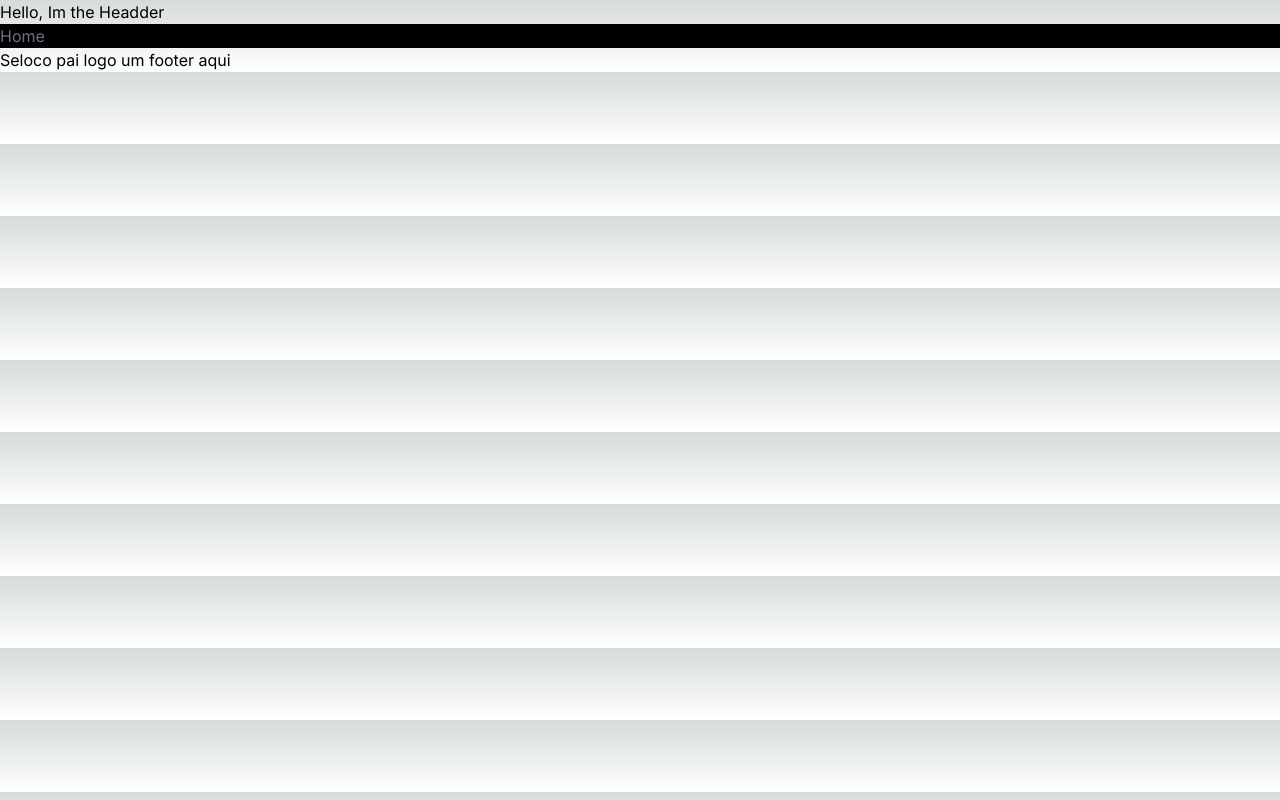
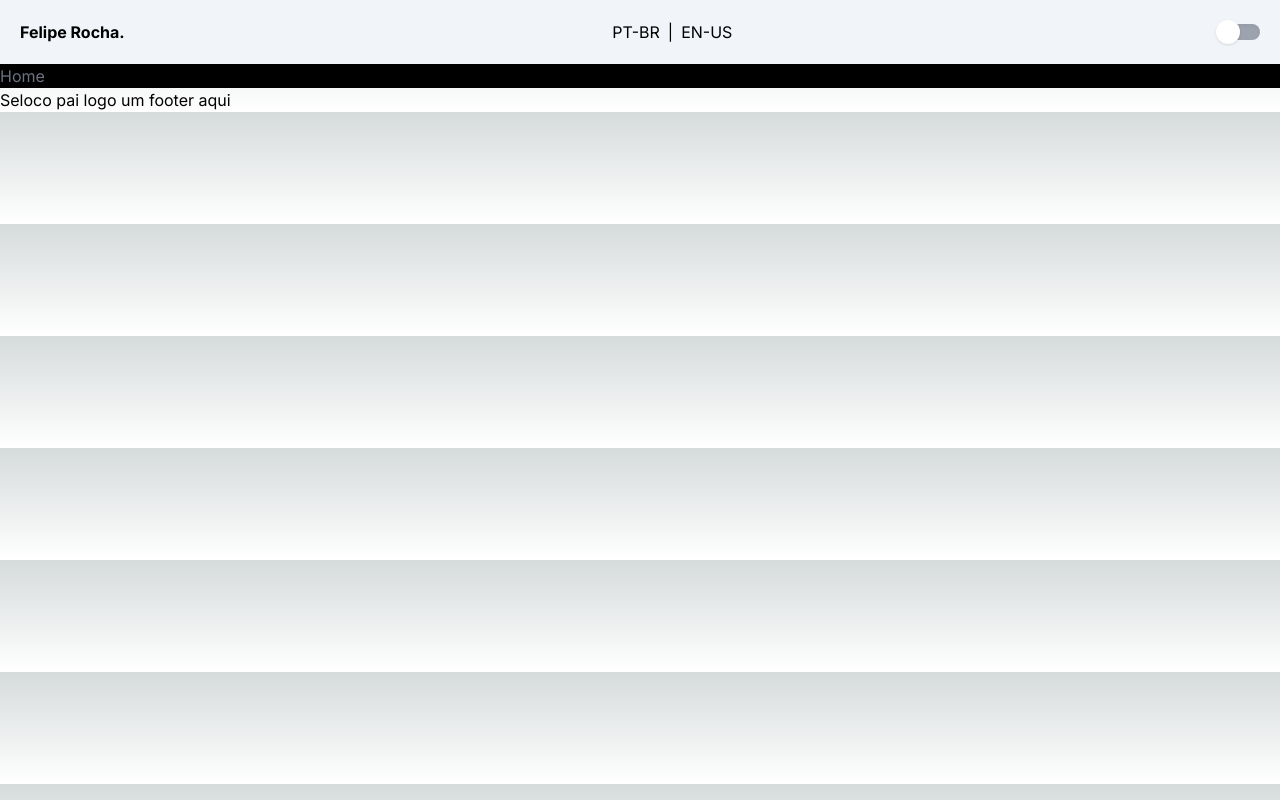
Before and after one commit to feliperocha93/feliperocha, a Next.js app: page / in a window 1280 px wide. Built offline with nearby package versions, Linux system fonts and the light colour scheme; no server answers.

Commit message:
feat: logic to toggle theme

```diff
--- a/src/app/layout.tsx
+++ b/src/app/layout.tsx
@@ -1,14 +1,18 @@
+import { Footer } from '@/components/Footer';
 import { Header } from '@/components/Header';
+import { Theme } from '@/types/Theme';
+
 import type { Metadata } from 'next';
+import { cookies } from 'next/dist/client/components/headers';
 import { Inter } from 'next/font/google';
+
 import './globals.css';
-import { Footer } from '@/components/Footer';
 
 const inter = Inter({ subsets: ['latin'] });
 
 export const metadata: Metadata = {
-  title: 'Create Next App',
-  description: 'Generated by create next app',
+  title: 'Felipe Rocha',
+  description: 'Generated by create next app as my own port',
 };
 
 export default function RootLayout({
@@ -16,10 +20,12 @@ export default function RootLayout({
 }: {
   children: React.ReactNode;
 }) {
+  const hasDarkModeCookie = cookies().get('theme')?.value === Theme.DARK;
+
   return (
-    <html lang='en'>
+    <html lang='en' className={hasDarkModeCookie ? Theme.DARK : undefined}>
       <body className={inter.className}>
-        <Header />
+        <Header hasDarkModeCookie={hasDarkModeCookie} />
         {children}
         <Footer />
       </body>
--- a/src/components/Header/index.tsx
+++ b/src/components/Header/index.tsx
@@ -1,7 +1,38 @@
-export function Header() {
+'use client';
+
+import { Toggle } from '@/components/Toggle/index';
+import { useTheme } from '@/hooks/useTheme';
+import { Theme } from '@/types/Theme';
+
+interface HeaderProps {
+  hasDarkModeCookie?: boolean;
+}
+
+export function Header({ hasDarkModeCookie = false }: HeaderProps) {
+  const { changeTheme, isDarkTheme } = useTheme({ hasDarkModeCookie });
+
   return (
-    <div>
-      <h1>Hello, Im the Headder</h1>
-    </div>
+    <header className='p-5 flex justify-between bg-slate-100 dark:bg-slate-700'>
+      <span className='font-bold text-black dark:text-white'>
+        Felipe Rocha.
+      </span>
+
+      <nav>
+        <ul className='flex'>
+          <li>
+            <button onClick={() => alert('Olá')}>PT-BR</button>
+          </li>
+          <span className='mx-2'>|</span>
+          <li>
+            <button>EN-US</button>
+          </li>
+        </ul>
+      </nav>
+
+      <Toggle
+        onToggle={(checked) => changeTheme(checked ? Theme.DARK : Theme.LIGHT)}
+        checked={isDarkTheme}
+      />
+    </header>
   );
 }
--- /dev/null
+++ b/src/components/Toggle/index.tsx
@@ -0,0 +1,28 @@
+import './styles.css';
+
+interface ToggleProps {
+  checked: boolean;
+  onToggle: (checked: boolean) => void;
+  text?: string;
+}
+export function Toggle({ checked, onToggle, text }: ToggleProps) {
+  return (
+    <label htmlFor='toogle' className='flex items-center cursor-pointer'>
+      <div className='relative'>
+        <input
+          id='toogle'
+          type='checkbox'
+          className='sr-only'
+          checked={checked}
+          onChange={(e) => onToggle(e.target.checked)}
+        />
+
+        <div className='w-10 h-4 bg-gray-400 rounded-full shadow-inner'></div>
+
+        <div className='dot absolute w-6 h-6 bg-white rounded-full shadow -left-1 -top-1 transition'></div>
+      </div>
+
+      {text && <div className='ml-3 text-gray-700 font-medium'>{text}</div>}
+    </label>
+  );
+}
--- /dev/null
+++ b/src/components/Toggle/styles.css
@@ -0,0 +1,4 @@
+input:checked ~ .dot {
+  transform: translateX(100%);
+  background-color: #271515;
+}
--- /dev/null
+++ b/src/hooks/useTheme.tsx
@@ -0,0 +1,33 @@
+import { Theme } from '@/types/Theme';
+
+import { useState } from 'react';
+
+interface UseThemeProps {
+  hasDarkModeCookie: boolean;
+}
+
+export function useTheme({ hasDarkModeCookie }: UseThemeProps) {
+  const [theme, setTheme] = useState<Theme>(
+    hasDarkModeCookie ? Theme.DARK : Theme.LIGHT
+  );
+
+  function activeDarkTheme() {
+    setTheme(Theme.DARK);
+    document.documentElement.classList.add(Theme.DARK);
+  }
+
+  function activeLightTheme() {
+    setTheme(Theme.LIGHT);
+    document.documentElement.classList.remove(Theme.DARK);
+  }
+
+  function changeTheme(theme: Theme) {
+    theme === Theme.LIGHT ? activeLightTheme() : activeDarkTheme();
+    document.cookie = `theme=${theme}`;
+  }
+
+  return {
+    changeTheme,
+    isDarkTheme: theme === Theme.DARK,
+  };
+}
--- /dev/null
+++ b/src/types/Theme.ts
@@ -0,0 +1,4 @@
+export enum Theme {
+  DARK = 'dark',
+  LIGHT = 'light',
+}
--- a/tailwind.config.js
+++ b/tailwind.config.js
@@ -5,14 +5,6 @@ module.exports = {
     './src/components/**/*.{js,ts,jsx,tsx,mdx}',
     './src/app/**/*.{js,ts,jsx,tsx,mdx}',
   ],
-  theme: {
-    extend: {
-      backgroundImage: {
-        'gradient-radial': 'radial-gradient(var(--tw-gradient-stops))',
-        'gradient-conic':
-          'conic-gradient(from 180deg at 50% 50%, var(--tw-gradient-stops))',
-      },
-    },
-  },
+  darkMode: 'class',
   plugins: [],
-}
+};
```
